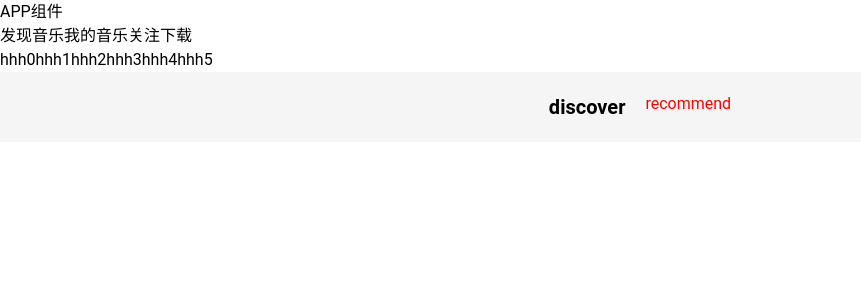
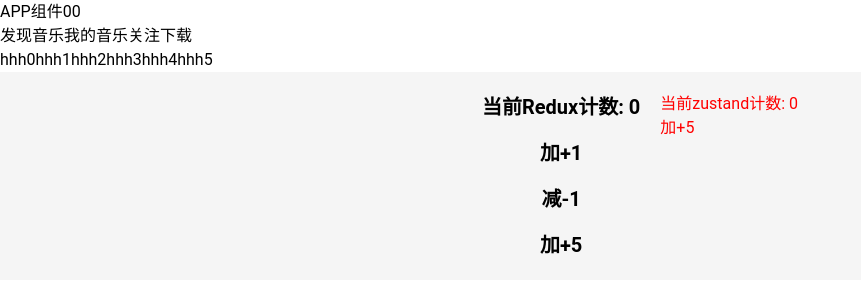
Before and after one commit to zhaolonglong6/my-react-ts, a React (Vite) app: page /discover/recommend in a window 1280 px wide. Shown: the top 300 px of the page, without its empty margins (0-861 px from the left). Built offline with nearby package versions, Linux system fonts and the light colour scheme.

Commit message:
feat: 新增toolkit和zustand

```diff
--- a/package.json
+++ b/package.json
@@ -10,9 +10,11 @@
     "preview": "vite preview"
   },
   "dependencies": {
+    "@reduxjs/toolkit": "^2.10.1",
     "@tailwindcss/vite": "^4.1.17",
     "react": "^19.1.0",
     "react-dom": "^19.1.0",
+    "react-redux": "^9.2.0",
     "react-router-dom": "^7.9.5",
     "styled-components": "^6.1.19",
     "tailwindcss": "^4.1.17"
@@ -30,6 +32,7 @@
     "prettier": "3.6.2",
     "typescript": "~5.8.3",
     "typescript-eslint": "^8.35.1",
-    "vite": "^7.0.4"
+    "vite": "^7.0.4",
+    "zustand": "^5.0.8"
   }
 }
--- a/src/App.tsx
+++ b/src/App.tsx
@@ -1,9 +1,17 @@
+import { useSelector } from "react-redux";
 import { Link, Outlet } from "react-router-dom";
+import type { RootState } from "./store";
+import useBearStore from "./zustand";
 
 export default function App() {
+  const count = useSelector((state: RootState) => state.counter.value);
+  const bear = useBearStore((state) => state.bears);
   return (
     <div>
-      <div>APP组件</div>
+      <div>
+        APP组件{count}
+        {bear}
+      </div>
       <Link to="/">发现音乐</Link>
       <Link to="/my">我的音乐</Link>
       <Link to="/friend">关注</Link>
--- a/src/main.tsx
+++ b/src/main.tsx
@@ -3,9 +3,13 @@ import { createRoot } from "react-dom/client";
 import "./index.css";
 import { RouterProvider } from "react-router-dom";
 import { routes } from "./router";
+import { Provider } from "react-redux";
+import { store } from "./store";
 
 createRoot(document.getElementById("root")!).render(
   <StrictMode>
-    <RouterProvider router={routes}></RouterProvider>
+    <Provider store={store}>
+      <RouterProvider router={routes}></RouterProvider>
+    </Provider>
   </StrictMode>
 );
--- a/src/pages/discover/recommend/Discover.tsx
+++ b/src/pages/discover/recommend/Discover.tsx
@@ -1,16 +1,32 @@
 import { memo } from "react";
 import type React from "react";
 import { MyWrapper } from "./style";
+import { decrement, increment, incrementByAmount } from "@/store/slice/countSlice";
+import { useAppDispatch, useAppSelector } from "@/store/hooks";
+import useBearStore from "@/zustand";
 
 interface IProps {
   children?: React.ReactNode;
 }
 
 const Discover: React.FC<IProps> = () => {
+  const count = useAppSelector((state) => state.counter.value);
+  const dispatch = useAppDispatch();
+  const bear = useBearStore((state) => state.bears);
+  const addBear = useBearStore((state) => state.addBear);
+
   return (
     <MyWrapper isShow={true}>
-      <div className="text1">discover</div>
-      <div className="text2">recommend</div>
+      <div className="text1 flex flex-col gap-4">
+        <div>当前Redux计数: {count}</div>
+        <button onClick={() => dispatch(increment())}>加+1</button>
+        <button onClick={() => dispatch(decrement())}>减-1</button>
+        <button onClick={() => dispatch(incrementByAmount(5))}>加+5</button>
+      </div>
+      <div className="text2">
+        <div>当前zustand计数: {bear}</div>
+        <button onClick={() => addBear(5)}>加+5</button>
+      </div>
     </MyWrapper>
   );
 };
--- /dev/null
+++ b/src/store/hooks.ts
@@ -0,0 +1,5 @@
+import { useDispatch, useSelector } from "react-redux";
+import type { AppDispatch, RootState } from ".";
+
+export const useAppSelector = useSelector.withTypes<RootState>();
+export const useAppDispatch = useDispatch.withTypes<AppDispatch>();
--- /dev/null
+++ b/src/store/index.ts
@@ -0,0 +1,11 @@
+import { configureStore } from "@reduxjs/toolkit";
+import countSlice from "./slice/countSlice";
+
+export const store = configureStore({
+  reducer: {
+    counter: countSlice,
+  },
+});
+
+export type RootState = ReturnType<typeof store.getState>;
+export type AppDispatch = typeof store.dispatch;
--- /dev/null
+++ b/src/store/slice/countSlice.ts
@@ -0,0 +1,28 @@
+import { createSlice, type PayloadAction } from "@reduxjs/toolkit";
+
+export interface CountState {
+  value: number;
+}
+
+const initialState = {
+  value: 0,
+};
+
+export const countSlice = createSlice({
+  name: "count",
+  initialState,
+  reducers: {
+    increment: (state) => {
+      state.value += 1;
+    },
+    decrement: (state) => {
+      state.value -= 1;
+    },
+    incrementByAmount: (state, action: PayloadAction<number>) => {
+      state.value += action.payload;
+    },
+  },
+});
+
+export const { increment, decrement, incrementByAmount } = countSlice.actions;
+export default countSlice.reducer;
--- /dev/null
+++ b/src/zustand/index.ts
@@ -0,0 +1,13 @@
+import { create } from "zustand";
+
+interface MyState {
+  bears: number;
+  addBear: (by: number) => void;
+}
+
+const useBearStore = create<MyState>((set) => ({
+  bears: 0,
+  addBear: (by) => set((state) => ({ bears: state.bears + by })),
+}));
+
+export default useBearStore;
--- a/vite.config.ts
+++ b/vite.config.ts
@@ -9,4 +9,9 @@ export default defineConfig({
     open: true,
     port: 80,
   },
+  resolve: {
+    alias: {
+      "@": "/src",
+    },
+  },
 });
```
Also changed, not shown: tsconfig.app.json (+6 -1 lines), 1 other file (tests, documents, lock files or other folders).
